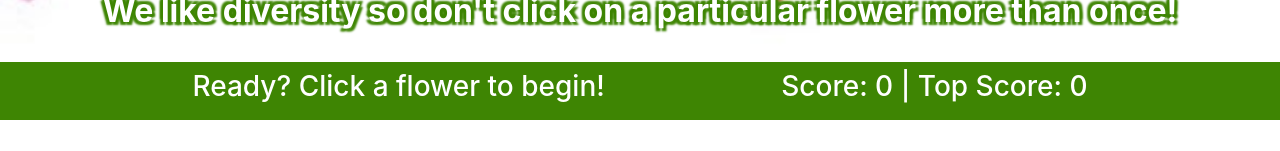
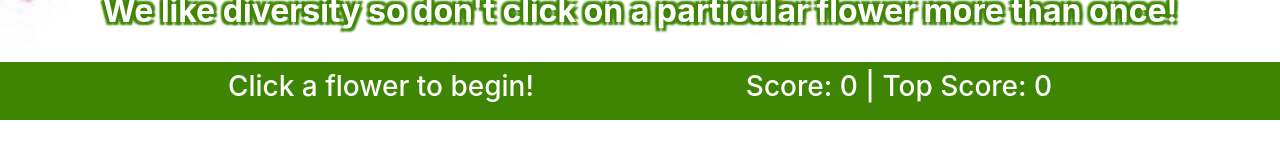
Before and after one commit to SophM/Bouquet-Memory-Game, a React (Create React App) app in the folder bouquet-game/: page / in a window 1280 px wide. Shown: the part 146-297 px from the top of the page. Built offline with nearby package versions, Linux system fonts and the light colour scheme.

Commit message:
add tiny change to message in App.js

```diff
--- a/bouquet-game/src/App.js
+++ b/bouquet-game/src/App.js
@@ -14,7 +14,7 @@ class App extends Component {
   state = {
     flowers,
     idFlowersClicked: [],
-    message: "Ready? Click a flower to begin!",
+    message: "Click a flower to begin!",
     finalMessage: "",
     score : 0,
     topScore: 0
```
